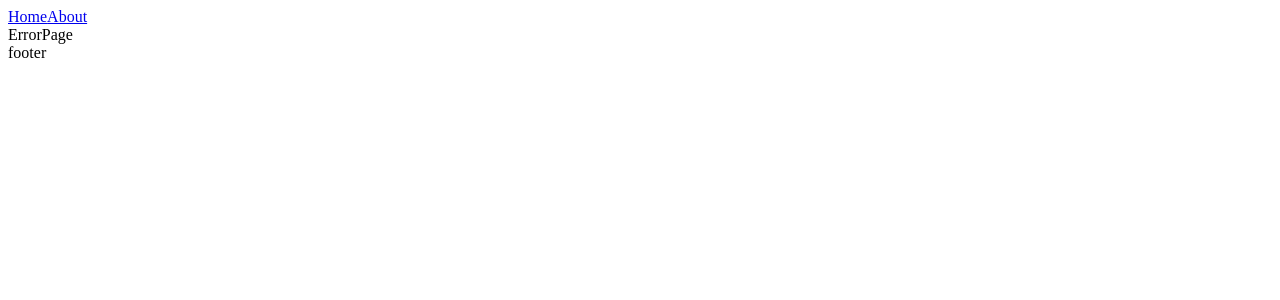
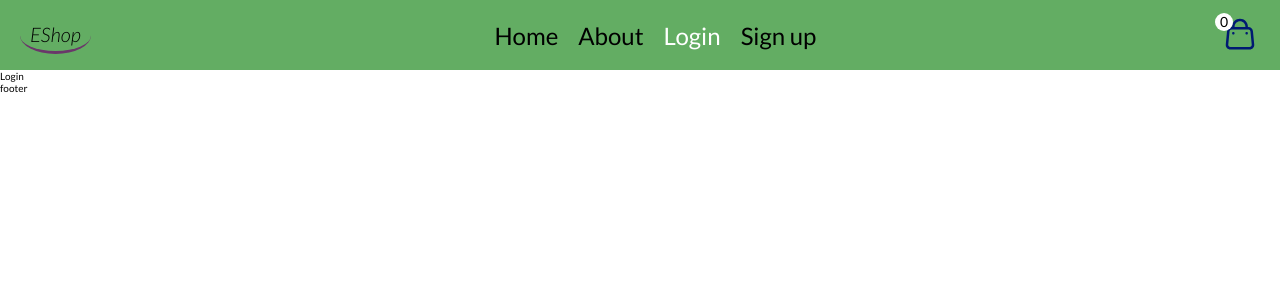
Before and after one commit to takeAmoment/online-shop, a React (Create React App) app in the folder online-shop/: page /login in a window 1280 px wide. Shown: the top 300 px of the page. Built offline with nearby package versions, Linux system fonts and the light colour scheme.

Commit message:
feat: create Header

```diff
--- a/online-shop/public/index.html
+++ b/online-shop/public/index.html
@@ -15,6 +15,9 @@
       user's mobile device or desktop. See https://developers.google.com/web/fundamentals/web-app-manifest/
     -->
     <link rel="manifest" href="%PUBLIC_URL%/manifest.json" />
+    <link rel="preconnect" href="https://fonts.googleapis.com">
+    <link rel="preconnect" href="https://fonts.gstatic.com" crossorigin>
+    <link href="https://fonts.googleapis.com/css2?family=Lato:ital,wght@0,300;0,400;0,700;1,300;1,400&display=swap" rel="stylesheet">
     <!--
       Notice the use of %PUBLIC_URL% in the tags above.
       It will be replaced with the URL of the `public` folder during the build.
--- a/online-shop/src/App.tsx
+++ b/online-shop/src/App.tsx
@@ -1,6 +1,7 @@
 import PageLayout from "components/PageLayout/PageLayout";
 import AboutPage from "pages/AboutPage/AboutPage";
 import ErrorPage from "pages/ErrorPage/ErrorPage";
+import LoginPage from "pages/LoginPage/LoginPage";
 import MainPage from "pages/MainPage/MainPage";
 import React from "react";
 import { Route, Routes } from "react-router-dom";
@@ -11,6 +12,8 @@ function App() {
       <Route path="/" element={<PageLayout />}>
         <Route index element={<MainPage />} />
         <Route path="/about" element={<AboutPage />} />
+        <Route path="/login" element={<LoginPage />} />
+        <Route path="/registration" element={<LoginPage />} />
         <Route path="*" element={<ErrorPage />} />
       </Route>
     </Routes>
--- /dev/null
+++ b/online-shop/src/components/Header/Header.css
@@ -0,0 +1,55 @@
+.header{
+    min-height: 5rem;
+    padding: 1rem 2rem;
+    background-color: rgba(34, 139, 34, 0.705);
+    font-size: 2rem;
+    display: flex;
+    align-items: center;
+    justify-content: space-between;
+}
+.header__logo{
+    border-bottom: 3px solid rgb(106, 55, 106);
+    border-radius: 50%;
+    padding: 0.5rem 1rem;
+    font-style: italic;
+    font-weight: 300;
+}
+.menu__list{
+    display: flex;
+    flex-direction: row;
+    justify-content: space-between;
+    gap: 2rem;
+}
+.link {
+    color: black;
+    font-size: 2.4rem;
+}
+.link:hover{
+    opacity: 0.6;
+    border-bottom: 1px solid green;
+    transition: all 0.3s ease;
+}
+.link.active{
+    color: white;
+}
+.cart {
+    position: relative;
+    width: 4rem;
+    height: 4rem;
+    background-image: url(../../assets/cart.svg);
+    background-position: 0 0;
+    background-size: contain;
+    cursor: pointer;
+}
+.cart__amount{
+    display: block;
+    position: absolute;
+    top: -2px;
+    left: -5px;
+    width: 1.8rem;
+    height: 1.8rem;
+    text-align: center;
+    font-size: 1.4rem;
+    background-color: #fff;
+    border-radius: 50%;
+}
--- /dev/null
+++ b/online-shop/src/components/Header/Header.tsx
@@ -0,0 +1,40 @@
+import React from "react";
+import { NavLink } from "react-router-dom";
+import "./Header.css";
+
+const Header = () => {
+  return (
+    <header className="header">
+      <div className="header__logo">EShop</div>
+      <nav className="header__menu">
+        <ul className="menu__list">
+          <li className="list__link">
+            <NavLink to="/" className="link">
+              Home
+            </NavLink>
+          </li>
+          <li className="list__link">
+            <NavLink to="/about" className="link">
+              About
+            </NavLink>
+          </li>
+          <li className="list__link">
+            <NavLink to="/login" className="link">
+              Login
+            </NavLink>
+          </li>
+          <li className="list__link">
+            <NavLink to="/registration" className="link">
+              Sign up
+            </NavLink>
+          </li>
+        </ul>
+      </nav>
+      <div className="cart">
+        <span className="cart__amount">0</span>
+      </div>
+    </header>
+  );
+};
+
+export default Header;
--- a/online-shop/src/components/PageLayout/PageLayout.tsx
+++ b/online-shop/src/components/PageLayout/PageLayout.tsx
@@ -1,15 +1,11 @@
+import Header from "components/Header/Header";
 import React from "react";
-import { NavLink, Outlet } from "react-router-dom";
+import { Outlet } from "react-router-dom";
 
 const PageLayout = () => {
   return (
-    <div>
-      <header>
-        <nav>
-          <NavLink to="/">Home</NavLink>
-          <NavLink to="/about">About</NavLink>
-        </nav>
-      </header>
+    <div className="wrapper">
+      <Header />
       <Outlet />
       <footer>footer</footer>
     </div>
--- /dev/null
+++ b/online-shop/src/index.css
@@ -0,0 +1,21 @@
+*,
+*::after,
+*::before{
+  padding: 0;
+  margin: 0;
+  bottom: 0;
+}
+ol,
+li,
+ul {
+  list-style: none;
+}
+a {
+  text-decoration: none;
+}
+html, body {
+  font-size: 10px;
+  font-family: 'Lato', sans-serif;
+  width: 100%;
+  height: 100%;
+}
--- a/online-shop/src/index.tsx
+++ b/online-shop/src/index.tsx
@@ -2,6 +2,7 @@ import React from "react";
 import ReactDOM from "react-dom/client";
 import { BrowserRouter } from "react-router-dom";
 import App from "./App";
+import "./index.css";
 
 const root = ReactDOM.createRoot(
   document.getElementById("root") as HTMLElement
--- /dev/null
+++ b/online-shop/src/pages/LoginPage/LoginPage.tsx
@@ -0,0 +1,7 @@
+import React from "react";
+
+const LoginPage = () => {
+  return <div>Login</div>;
+};
+
+export default LoginPage;
```
Also changed, not shown: online-shop/src/assets/cart.svg (added).
